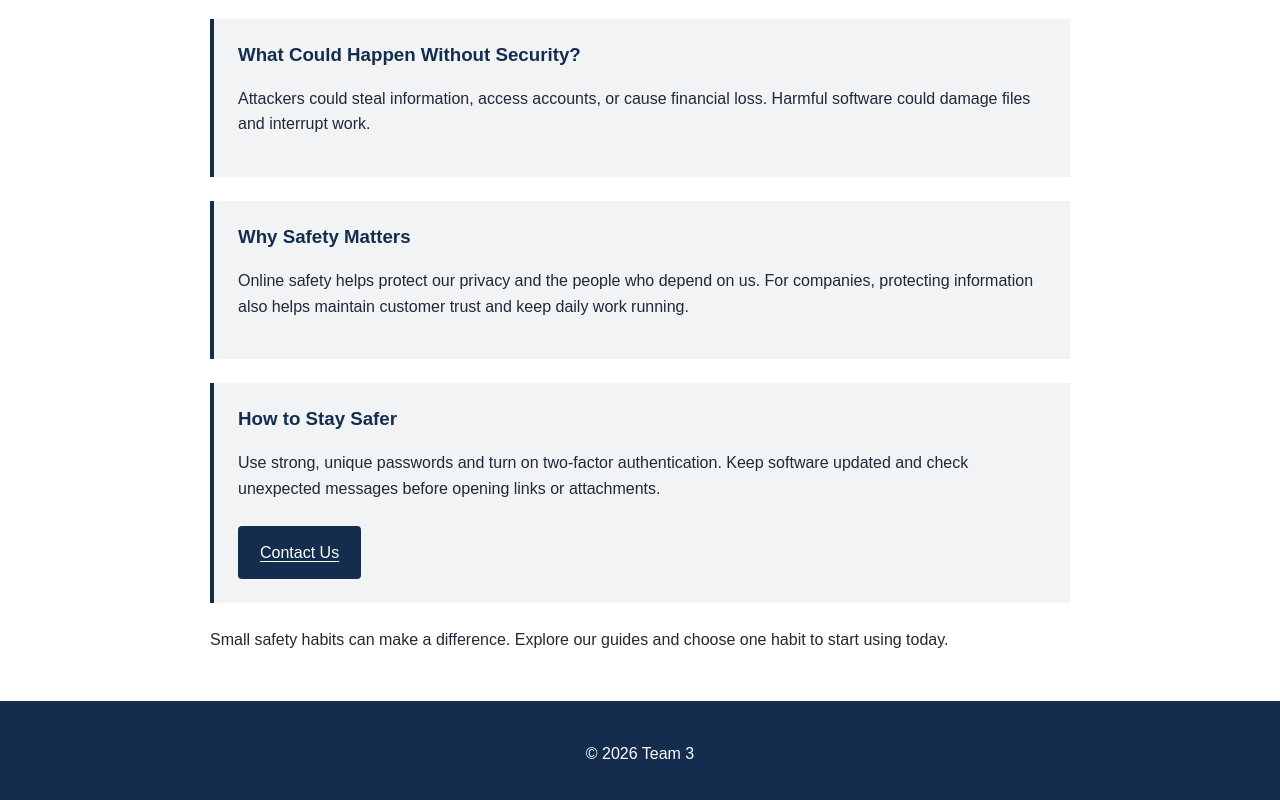
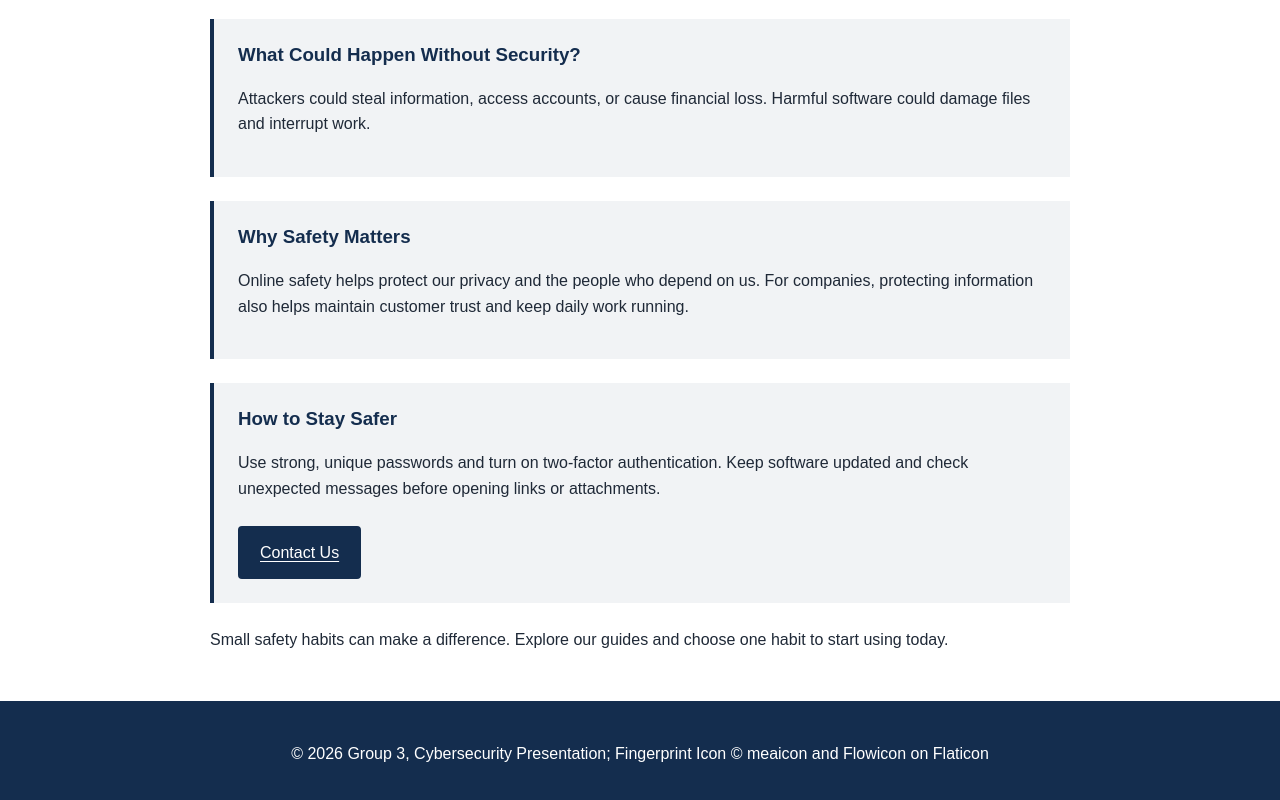
Before and after one commit to CIS-130/Team-3, a plain HTML site: page Guidelines.html in a window 1280 px wide. Shown: the part 476-1276 px from the top of the page. Drawn offline with Linux system fonts and the light colour scheme.

```diff
--- a/Guidelines.html
+++ b/Guidelines.html
@@ -68,7 +68,7 @@
   </main>
 
   <footer>
-    <p>&copy; 2026 Team 3</p>
+    <p>&copy; 2026 Group 3, Cybersecurity Presentation; Fingerprint Icon © meaicon and Flowicon on Flaticon</p>
   </footer>
 </body>
 </html>
```
